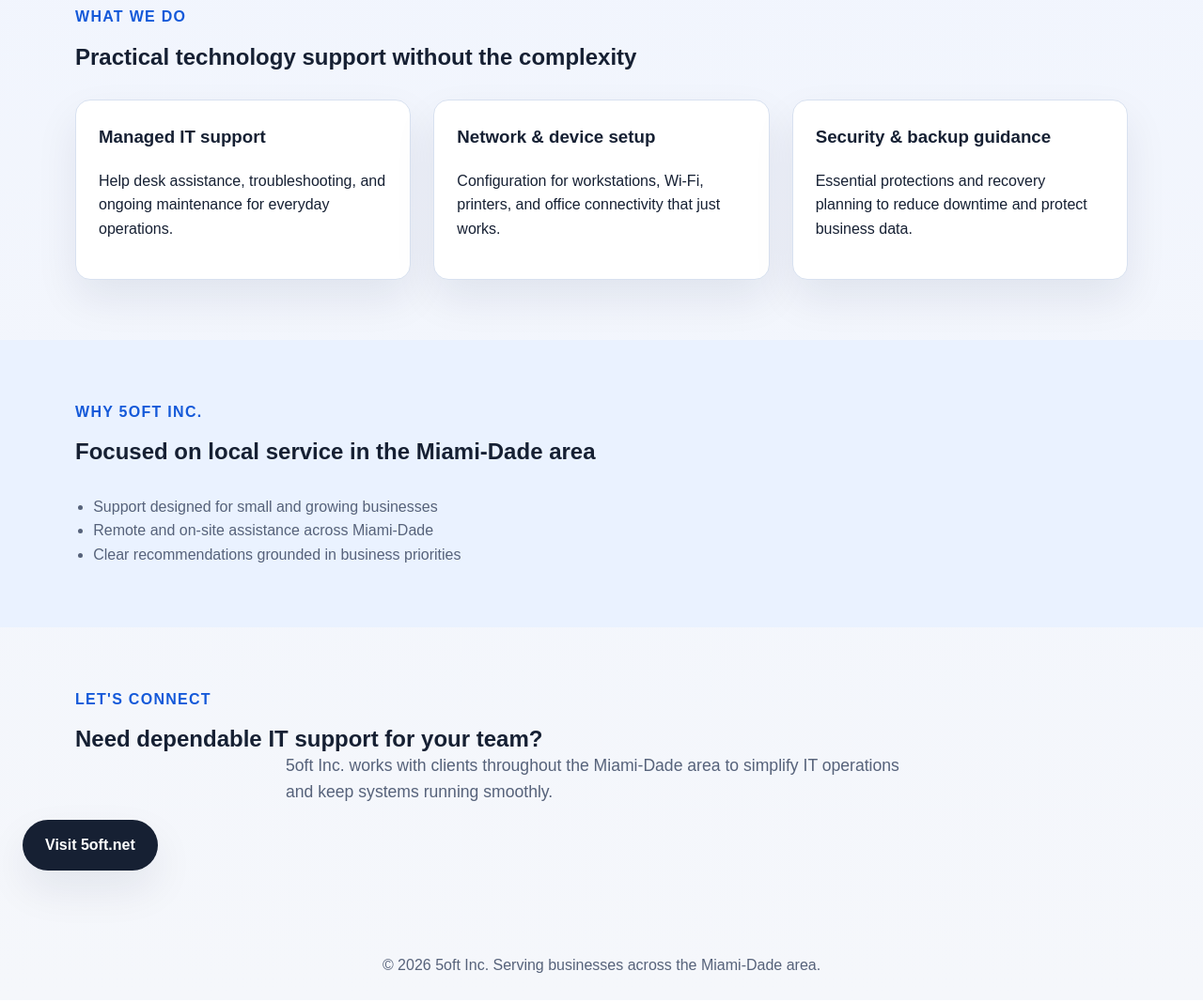
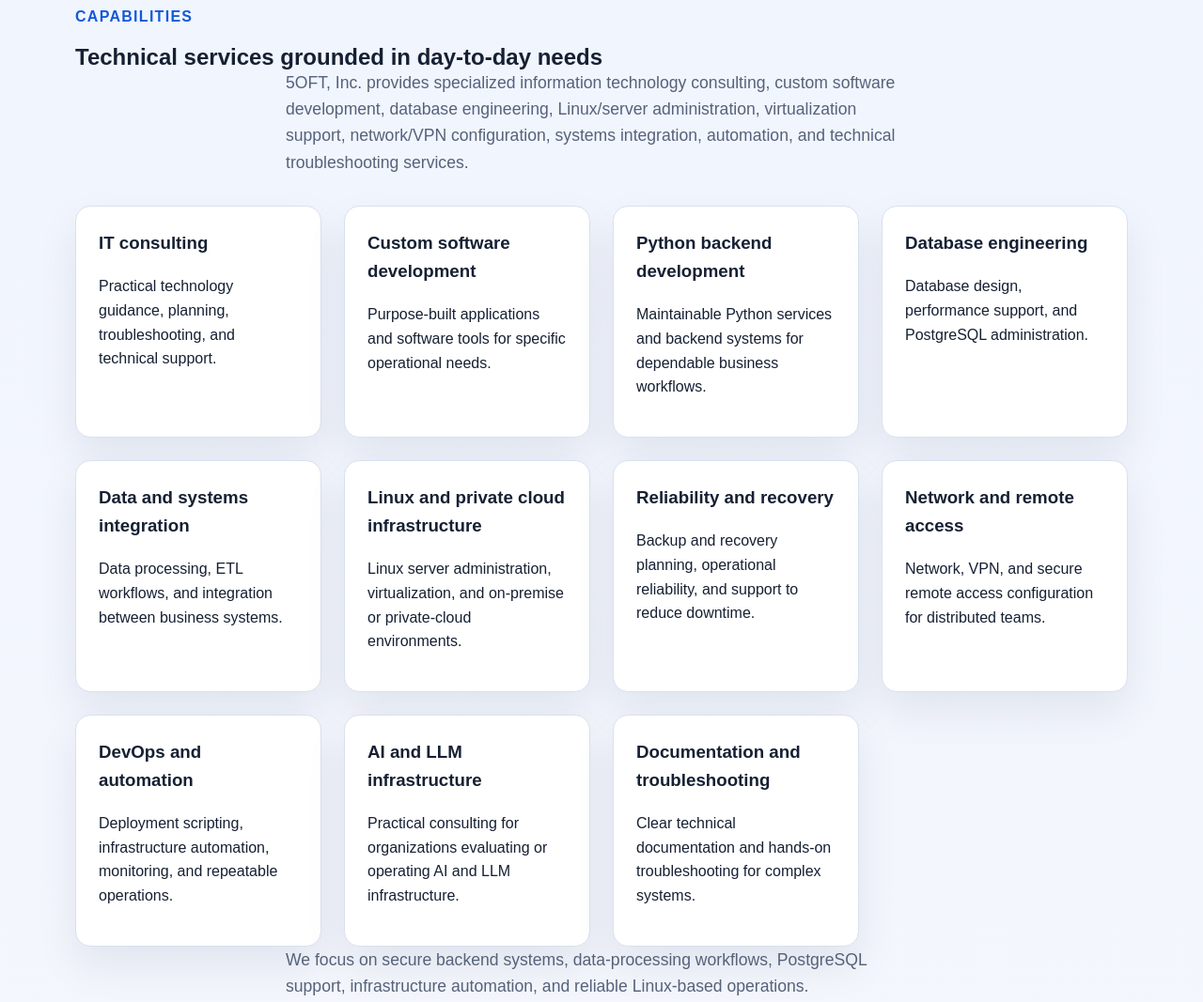
Before and after one commit to pkali/5oft.net, a plain HTML site: page index.html in a window 1280 px wide. Shown: the part 740-1807 px from the top of the page at 94% size. Drawn offline with Linux system fonts and the light colour scheme.

Commit message:
capability

```diff
--- a/index.html
+++ b/index.html
@@ -3,21 +3,21 @@
 <head>
   <meta charset="UTF-8">
   <meta name="viewport" content="width=device-width, initial-scale=1.0">
-  <title>5oft Inc. | Miami-Dade IT Services</title>
+  <title>5OFT, Inc. | Miami IT Consulting and Software Engineering</title>
   <meta
     name="description"
-    content="5oft Inc. delivers practical IT services, support, and technology guidance for businesses across the Miami-Dade area."
+    content="5OFT, Inc. provides practical IT consulting, software engineering, database, infrastructure, and systems integration services in Miami."
   >
   <link rel="stylesheet" href="styles.css">
 </head>
 <body>
   <header class="hero">
     <div class="hero__content">
-      <p class="eyebrow">5oft Inc.</p>
+      <p class="eyebrow">5OFT, Inc.</p>
       <h1>Reliable IT services for Miami-Dade businesses</h1>
       <p class="intro">
-        5oft Inc. helps local organizations stay connected, secure, and productive with responsive
-        technology support tailored to day-to-day business needs.
+        5OFT, Inc. provides practical IT consulting and software engineering for business and
+        public-sector organizations that need dependable technical systems.
       </p>
       <a class="button" href="#contact">Request a consultation</a>
     </div>
@@ -26,23 +26,65 @@
   <main>
     <section class="section">
       <div class="section__heading">
-        <p class="eyebrow">What we do</p>
-        <h2>Practical technology support without the complexity</h2>
+        <p class="eyebrow">Capabilities</p>
+        <h2>Technical services grounded in day-to-day needs</h2>
       </div>
+      <p class="contact-copy">
+        5OFT, Inc. provides specialized information technology consulting, custom software
+        development, database engineering, Linux/server administration, virtualization support,
+        network/VPN configuration, systems integration, automation, and technical troubleshooting
+        services.
+      </p>
       <div class="grid">
         <article class="card">
-          <h3>Managed IT support</h3>
-          <p>Help desk assistance, troubleshooting, and ongoing maintenance for everyday operations.</p>
+          <h3>IT consulting</h3>
+          <p>Practical technology guidance, planning, troubleshooting, and technical support.</p>
         </article>
         <article class="card">
-          <h3>Network & device setup</h3>
-          <p>Configuration for workstations, Wi-Fi, printers, and office connectivity that just works.</p>
+          <h3>Custom software development</h3>
+          <p>Purpose-built applications and software tools for specific operational needs.</p>
         </article>
         <article class="card">
-          <h3>Security & backup guidance</h3>
-          <p>Essential protections and recovery planning to reduce downtime and protect business data.</p>
+          <h3>Python backend development</h3>
+          <p>Maintainable Python services and backend systems for dependable business workflows.</p>
+        </article>
+        <article class="card">
+          <h3>Database engineering</h3>
+          <p>Database design, performance support, and PostgreSQL administration.</p>
+        </article>
+        <article class="card">
+          <h3>Data and systems integration</h3>
+          <p>Data processing, ETL workflows, and integration between business systems.</p>
+        </article>
+        <article class="card">
+          <h3>Linux and private cloud infrastructure</h3>
+          <p>Linux server administration, virtualization, and on-premise or private-cloud environments.</p>
+        </article>
+        <article class="card">
+          <h3>Reliability and recovery</h3>
+          <p>Backup and recovery planning, operational reliability, and support to reduce downtime.</p>
+        </article>
+        <article class="card">
+          <h3>Network and remote access</h3>
+          <p>Network, VPN, and secure remote access configuration for distributed teams.</p>
+        </article>
+        <article class="card">
+          <h3>DevOps and automation</h3>
+          <p>Deployment scripting, infrastructure automation, monitoring, and repeatable operations.</p>
+        </article>
+        <article class="card">
+          <h3>AI and LLM infrastructure</h3>
+          <p>Practical consulting for organizations evaluating or operating AI and LLM infrastructure.</p>
+        </article>
+        <article class="card">
+          <h3>Documentation and troubleshooting</h3>
+          <p>Clear technical documentation and hands-on troubleshooting for complex systems.</p>
         </article>
       </div>
+      <p class="contact-copy">
+        We focus on secure backend systems, data-processing workflows, PostgreSQL support,
+        infrastructure automation, and reliable Linux-based operations.
+      </p>
     </section>
 
     <section class="section section--accent">
@@ -63,7 +105,7 @@
         <h2>Need dependable IT support for your team?</h2>
       </div>
       <p class="contact-copy">
-        5oft Inc. works with clients throughout the Miami-Dade area to simplify IT operations and
+        5OFT, Inc. works with clients throughout the Miami-Dade area to simplify IT operations and
         keep systems running smoothly.
       </p>
       <a class="button button--secondary" href="https://5oft.net" rel="noopener noreferrer">Visit 5oft.net</a>
@@ -71,7 +113,7 @@
   </main>
 
   <footer class="footer">
-    <p>&copy; 2026 5oft Inc. Serving businesses across the Miami-Dade area.</p>
+    <p>&copy; 2026 5OFT, Inc. Serving business and public-sector clients in Miami.</p>
   </footer>
 </body>
 </html>
```
